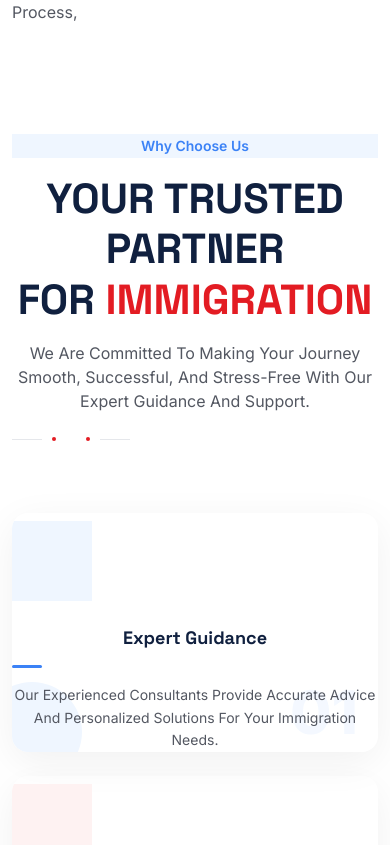
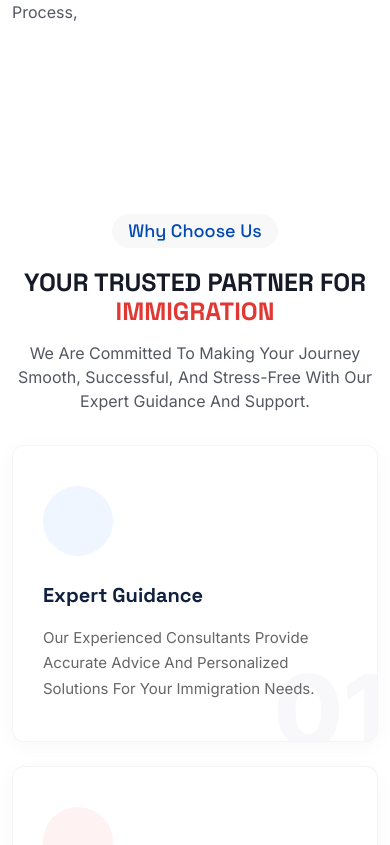
Before and after one commit to Shaamil777/eurovest, a Next.js app: page / in a window 390 px wide. Shown: the part 3440-4285 px from the top of the page. Built offline with nearby package versions, Linux system fonts and the light colour scheme.

Commit message:
feat:card edit in choose us section

```diff
--- a/src/components/home/ChooseUs.jsx
+++ b/src/components/home/ChooseUs.jsx
@@ -38,108 +38,122 @@ const ChooseUs = () => {
   ];
 
   return (
-    <section className="choose-us-section py-5 bg-white">
+    <section className="choose-us-section section-padding bg-white">
       <div className="container">
 
         {/* Header Section */}
-        <div className="text-center mb-5">
-          <div className="d-inline-block px-3 py-1 mb-3 rounded-pill" style={{ backgroundColor: '#eff6ff', color: '#3b82f6', fontWeight: '600', fontSize: '14px' }}>
-            Why Choose Us
-          </div>
-          <h2 style={{ fontSize: '42px', fontWeight: '800', color: '#10203f', textTransform: 'uppercase', lineHeight: '1.2' }}>
-            YOUR TRUSTED PARTNER <br/>
-            FOR <span style={{ color: '#E31C23' }}>IMMIGRATION</span>
-          </h2>
-          <p className="mx-auto mt-3 text-muted" style={{ maxWidth: '600px', fontSize: '16px' }}>
-            We are committed to making your journey smooth, successful, and stress-free with our expert guidance and support.
-          </p>
-
-          {/* Airplane Separator */}
-          <div className="d-flex align-items-center justify-content-center mt-4">
-            <div style={{ width: '30px', height: '1px', backgroundColor: '#e5e7eb', marginRight: '10px' }} />
-            <div style={{ width: '4px', height: '4px', backgroundColor: '#E31C23', borderRadius: '50%', marginRight: '15px' }} />
-            <i className="fa-solid fa-plane" style={{ color: '#3b82f6', fontSize: '20px', transform: 'rotate(-45deg)' }}></i>
-            <div style={{ width: '4px', height: '4px', backgroundColor: '#E31C23', borderRadius: '50%', marginLeft: '15px' }} />
-            <div style={{ width: '30px', height: '1px', backgroundColor: '#e5e7eb', marginLeft: '10px' }} />
-          </div>
+        <div className="section-title text-center">
+            <span className="sub-title wow fadeInUp">Why Choose Us</span>
+            <h2 className="split-text-right split-text-in-right">
+                Your Trusted Partner For <br /> <span>Immigration</span>
+            </h2>
+            <p className="text wow fadeInUp" data-wow-delay=".3s" style={{ maxWidth: '600px', margin: '0 auto', marginTop: '15px' }}>
+              We are committed to making your journey smooth, successful, and stress-free with our expert guidance and support.
+            </p>
         </div>
 
         {/* Cards Section */}
         <div className="row g-4 mt-2">
           {cards.map((card) => (
-            <div className="col-xl-3 col-lg-4 col-md-6" key={card.id}>
-              <div
-                className="p-4 bg-white h-100"
-                style={{
-                  borderRadius: '16px',
-                  boxShadow: "0 10px 40px rgba(0,0,0,0.06)",
-                  position: "relative",
-                  overflow: "hidden",
-                  textAlign: "center",
-                  transition: "all 0.3s ease"
-                }}
-              >
-
-                {/* Decorative Bottom Left Curve */}
-                <div style={{
-                  position: 'absolute',
-                  bottom: '-30px',
-                  left: '-30px',
-                  width: '100px',
-                  height: '100px',
-                  borderRadius: '50%',
-                  backgroundColor: card.lightBg,
-                  zIndex: 0
-                }} />
-
-                {/* Decorative Number Bottom Right */}
-                <div style={{
-                  position: 'absolute',
-                  bottom: '10px',
-                  right: '20px',
-                  fontSize: '60px',
-                  fontWeight: '800',
-                  color: card.lightBg,
-                  lineHeight: '1',
-                  zIndex: 0,
-                  opacity: 0.7
-                }}>
-                  {card.id}
-                </div>
-
-                {/* Icon Circle */}
-                <div
-                  className="mx-auto mt-2 mb-4 d-flex align-items-center justify-content-center rounded-circle"
-                  style={{
-                    width: '80px',
-                    height: '80px',
-                    backgroundColor: card.lightBg,
-                    color: card.color,
-                    fontSize: '32px',
-                    position: 'relative',
-                    zIndex: 1
-                  }}
-                >
+            <div className={`col-xl-3 col-lg-4 col-md-6 wow fadeInUp`} data-wow-delay={`0.${card.id.charAt(1)}s`} key={card.id}>
+              <div className="choose-card h-100">
+                <div className="icon-box" style={{ color: card.color, backgroundColor: card.lightBg }}>
                   <i className={card.icon}></i>
                 </div>
-
-                {/* Title */}
-                <h4 style={{ fontSize: '18px', fontWeight: '700', color: '#10203f', position: 'relative', zIndex: 1, marginBottom: '15px' }}>
-                  {card.title}
-                </h4>
-
-                {/* Underline */}
-                <div className="mx-auto mb-3" style={{ width: '30px', height: '3px', backgroundColor: card.color, borderRadius: '2px', position: 'relative', zIndex: 1 }} />
-
-                {/* Description */}
-                <p className="text-muted" style={{ fontSize: '14px', position: 'relative', zIndex: 1, lineHeight: '1.6' }}>
-                  {card.description}
-                </p>
-
+                <h4>{card.title}</h4>
+                <p>{card.description}</p>
+                <div className="watermark">{card.id}</div>
               </div>
             </div>
           ))}
         </div>
+
+        <style jsx="true">{`
+          .choose-card {
+            background: #ffffff;
+            padding: 40px 30px;
+            border-radius: 12px;
+            box-shadow: 0 4px 20px rgba(0,0,0,0.03);
+            border: 1px solid rgba(0,0,0,0.04);
+            transition: all 0.4s ease;
+            position: relative;
+            overflow: hidden;
+            z-index: 1;
+          }
+          .choose-card:hover {
+            transform: translateY(-10px);
+            box-shadow: 0 15px 30px rgba(0,0,0,0.08);
+            border-color: transparent;
+          }
+          .choose-card::before {
+            content: '';
+            position: absolute;
+            top: 0;
+            left: 0;
+            width: 100%;
+            height: 4px;
+            background: #E31C23;
+            transform: scaleX(0);
+            transform-origin: left;
+            transition: transform 0.4s ease;
+            z-index: 2;
+          }
+          .choose-card:hover::before {
+            transform: scaleX(1);
+          }
+          .choose-card .icon-box {
+            width: 70px;
+            height: 70px;
+            border-radius: 50%;
+            display: flex;
+            align-items: center;
+            justify-content: center;
+            font-size: 28px;
+            margin-bottom: 25px;
+            transition: all 0.4s ease;
+          }
+          .choose-card:hover .icon-box {
+            background: #162e5b !important;
+            color: #ffffff !important;
+          }
+          .choose-card .icon-box i {
+             transition: transform 0.4s ease;
+          }
+          .choose-card:hover .icon-box i {
+             transform: scale(1.1);
+          }
+          .choose-card h4 {
+            font-size: 20px;
+            font-weight: 700;
+            color: #10203f;
+            margin-bottom: 15px;
+            transition: color 0.3s ease;
+          }
+          .choose-card:hover h4 {
+            color: #E31C23;
+          }
+          .choose-card p {
+            color: #666;
+            line-height: 1.7;
+            margin-bottom: 0;
+            font-size: 15px;
+          }
+          .choose-card .watermark {
+            position: absolute;
+            bottom: -20px;
+            right: -10px;
+            font-size: 100px;
+            font-weight: 800;
+            color: rgba(22, 46, 91, 0.03);
+            line-height: 1;
+            z-index: -1;
+            transition: all 0.4s ease;
+          }
+          .choose-card:hover .watermark {
+            color: rgba(227, 28, 35, 0.05);
+            transform: scale(1.1);
+          }
+        `}</style>
 
       </div>
     </section>
```
